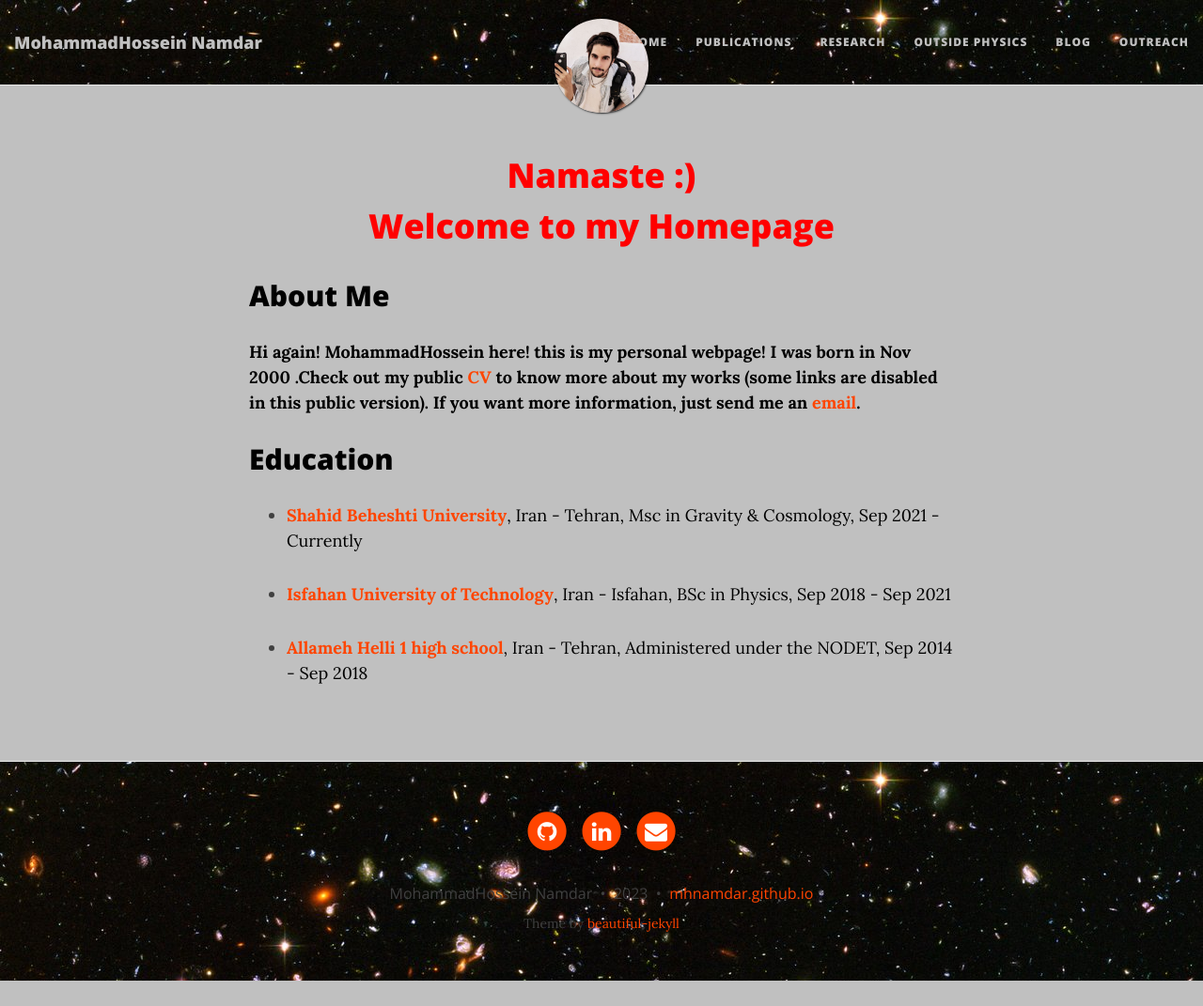
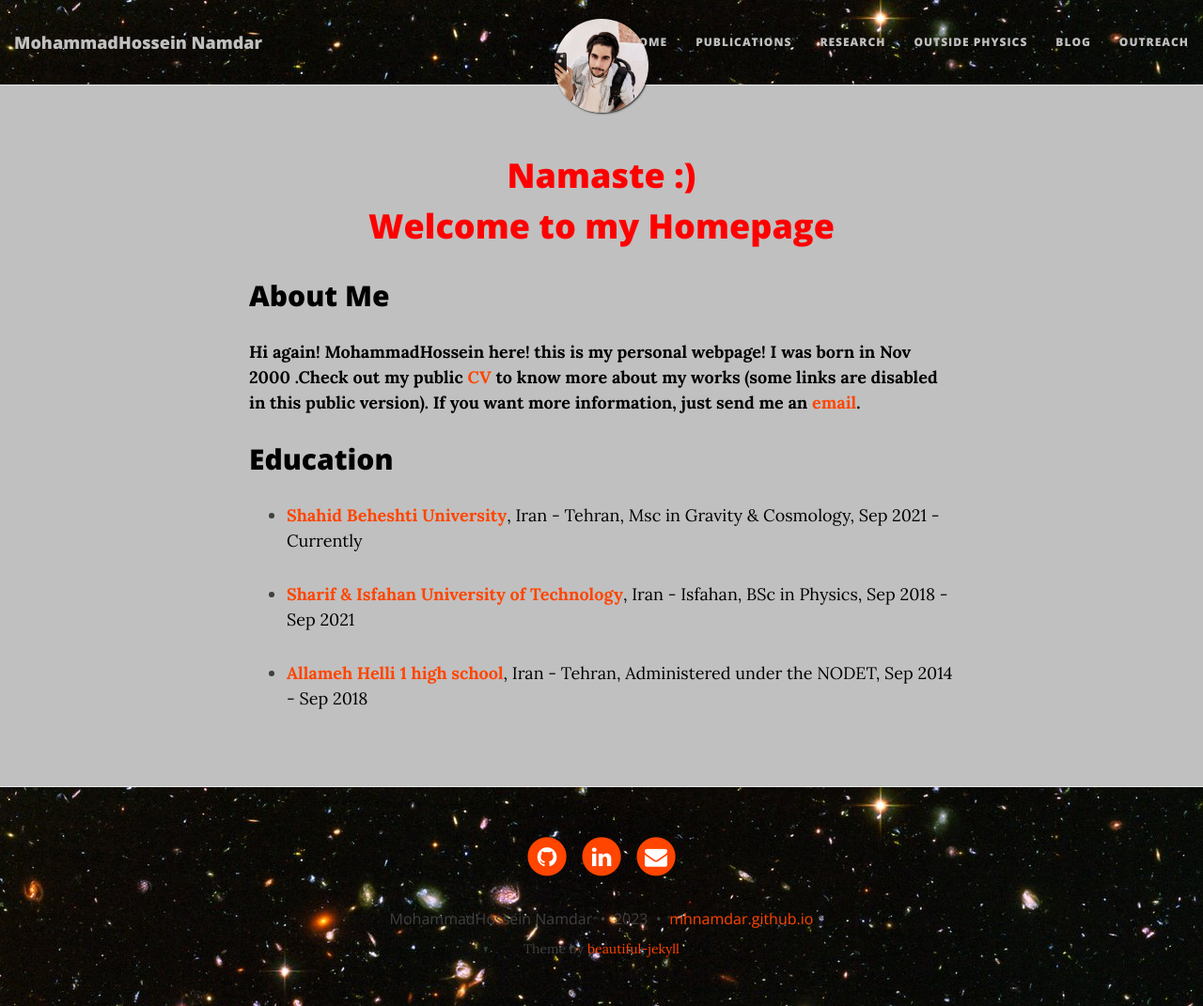
Before and after one commit to mhnamdar/mhnamdar.github.io, a Jekyll site: the page built from index.md, in a window 1280 px wide and 1071 px high. Shown: the whole window at 94% size. Built offline with Jekyll 4.4.1, drawn with Linux system fonts in a browser that asks for light colours; nearby versions of some CDN libraries.

Commit message:
Update index.md

```diff
--- a/index.md
+++ b/index.md
@@ -28,6 +28,6 @@
 
 - **[Shahid Beheshti University](https://en.sbu.ac.ir/)**, Iran - Tehran, Msc in Gravity & Cosmology, Sep 2021 - Currently
 
-- **[Isfahan University of Technology](http://english.iut.ac.ir/)**, Iran - Isfahan, BSc in Physics, Sep 2018 - Sep 2021
+- **[Sharif & Isfahan University of Technology](http://english.iut.ac.ir/)**, Iran - Isfahan, BSc in Physics, Sep 2018 - Sep 2021
 
 - **[Allameh Helli 1 high school](https://www.helli.ir/portal/)**, Iran - Tehran, Administered under the NODET, Sep 2014 - Sep 2018
```
